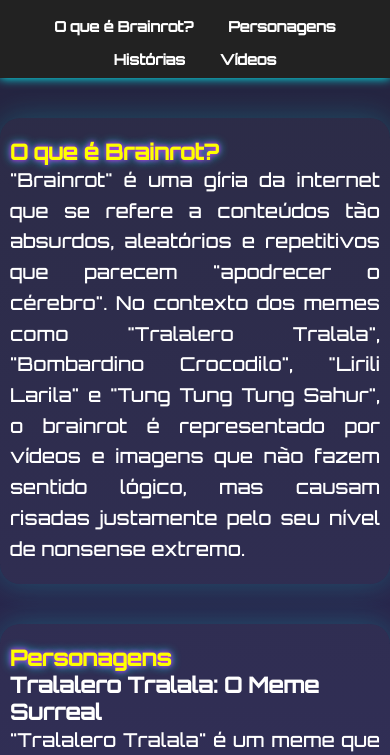
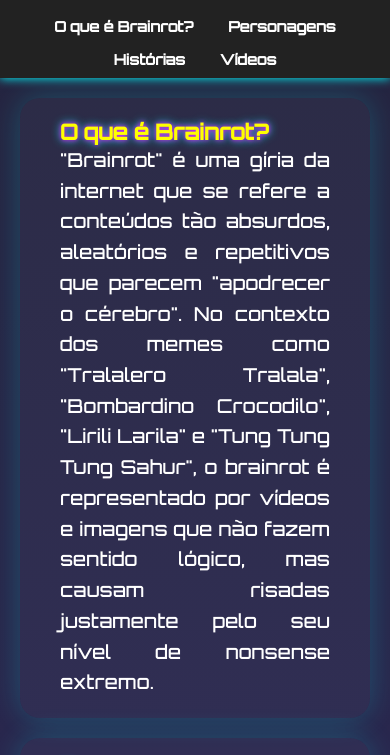
Before and after one commit to xc-hugo/Brainrot, a plain HTML site: page index.html in a window 390 px wide. Shown: the part 53-808 px from the top of the page. Drawn offline with Linux system fonts and the light colour scheme.

Commit message:
Aqui está responsivo para mobiles falidos
Coidado com o molestamento

```diff
--- a/style.css
+++ b/style.css
@@ -115,7 +115,7 @@ iframe {
   margin-top: 20px;
 }
 
-@media screen and (max-width: 768px) {
+@media screen and (max-width: 480px) {
   body {
     font-size: 90%;
   }
@@ -126,6 +126,8 @@ iframe {
   }
 
   section {
-    padding: 20px 10px;
+    padding: 20px 40px;
+    scroll-margin-top: 150px;
+    margin: 20px;
   }
 }
```
